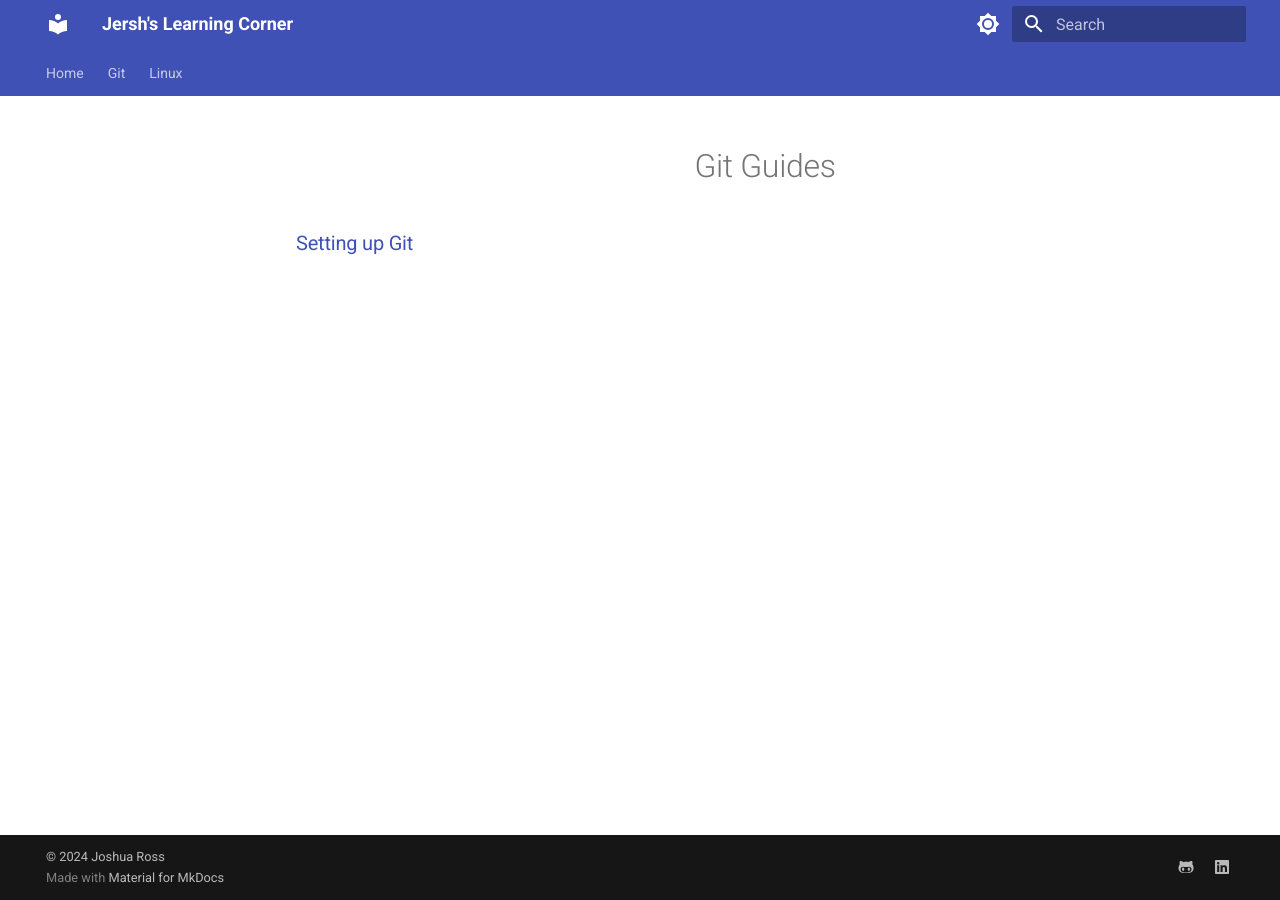
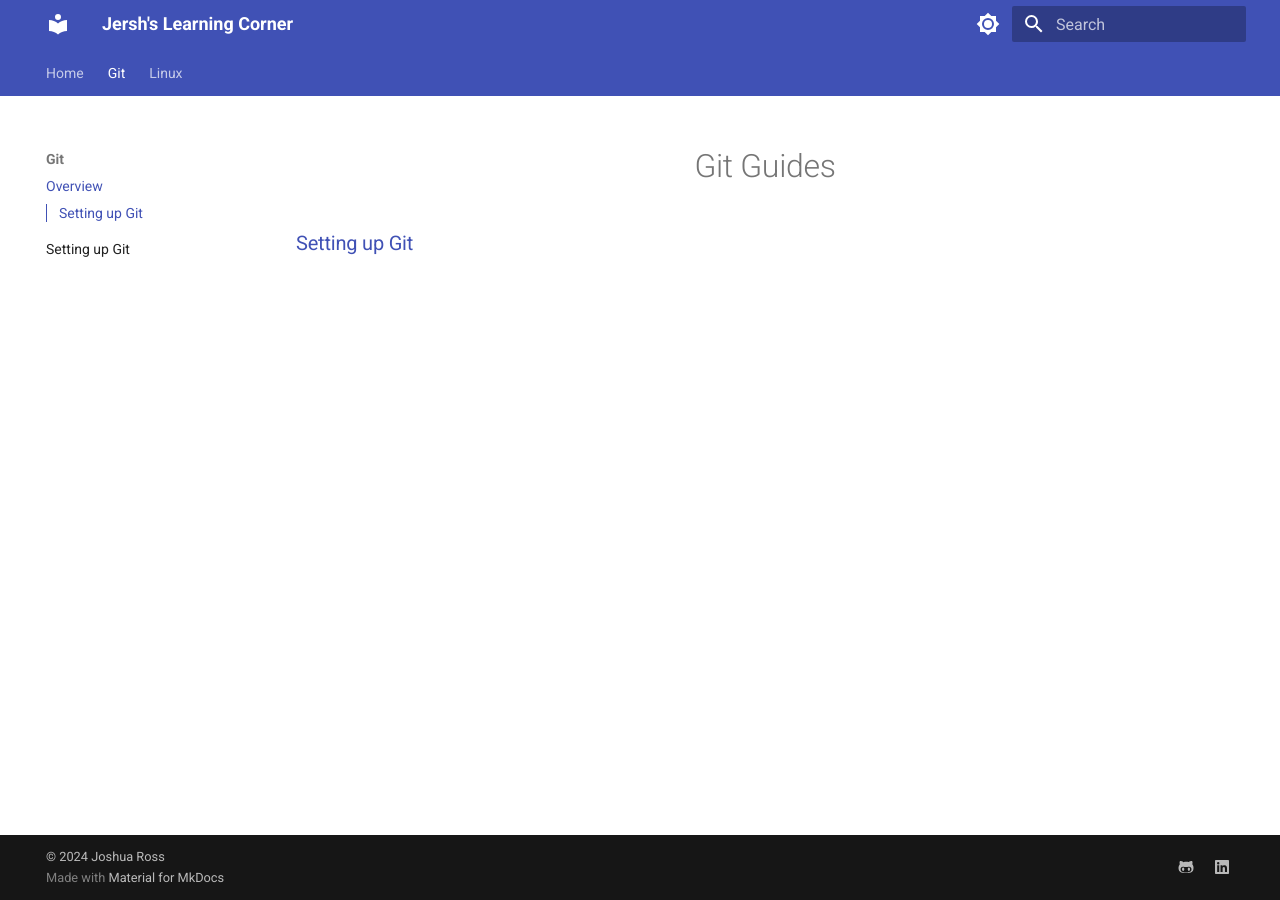
Before and after one commit to coloredbytes/learning-hub-mkdocs, an MkDocs documentation site: the page built from docs/git/index.md, in a window 1280 px wide. Built offline with MkDocs 1.6.1 and Material for MkDocs 9.7.7, drawn with Linux system fonts in a browser that asks for light colours.

Commit message:
Update mkdocs.yml
Change as the other commit referenced the default index.md and not the one inside the git folder

```diff
--- a/mkdocs.yml
+++ b/mkdocs.yml
@@ -3,7 +3,7 @@ site_url: https://learn.rossjm.dev/
 nav:
   - Home: index.md
   - Git:
-    - Overview: index.md
+    - Overview: git/index.md
     - Setting up Git: git/git-gud.md
   - Linux:
     - Overview: linux/index.md
```
